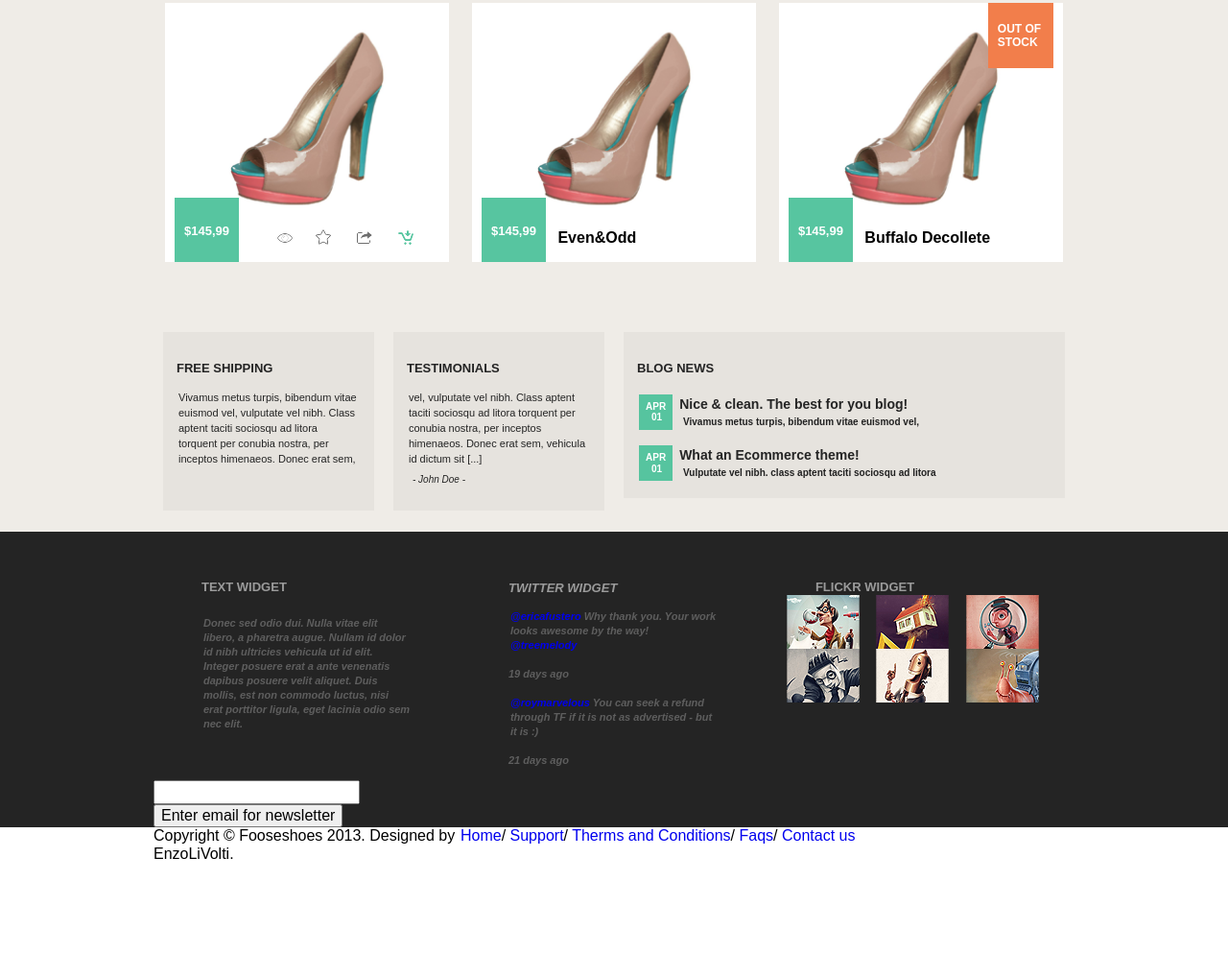
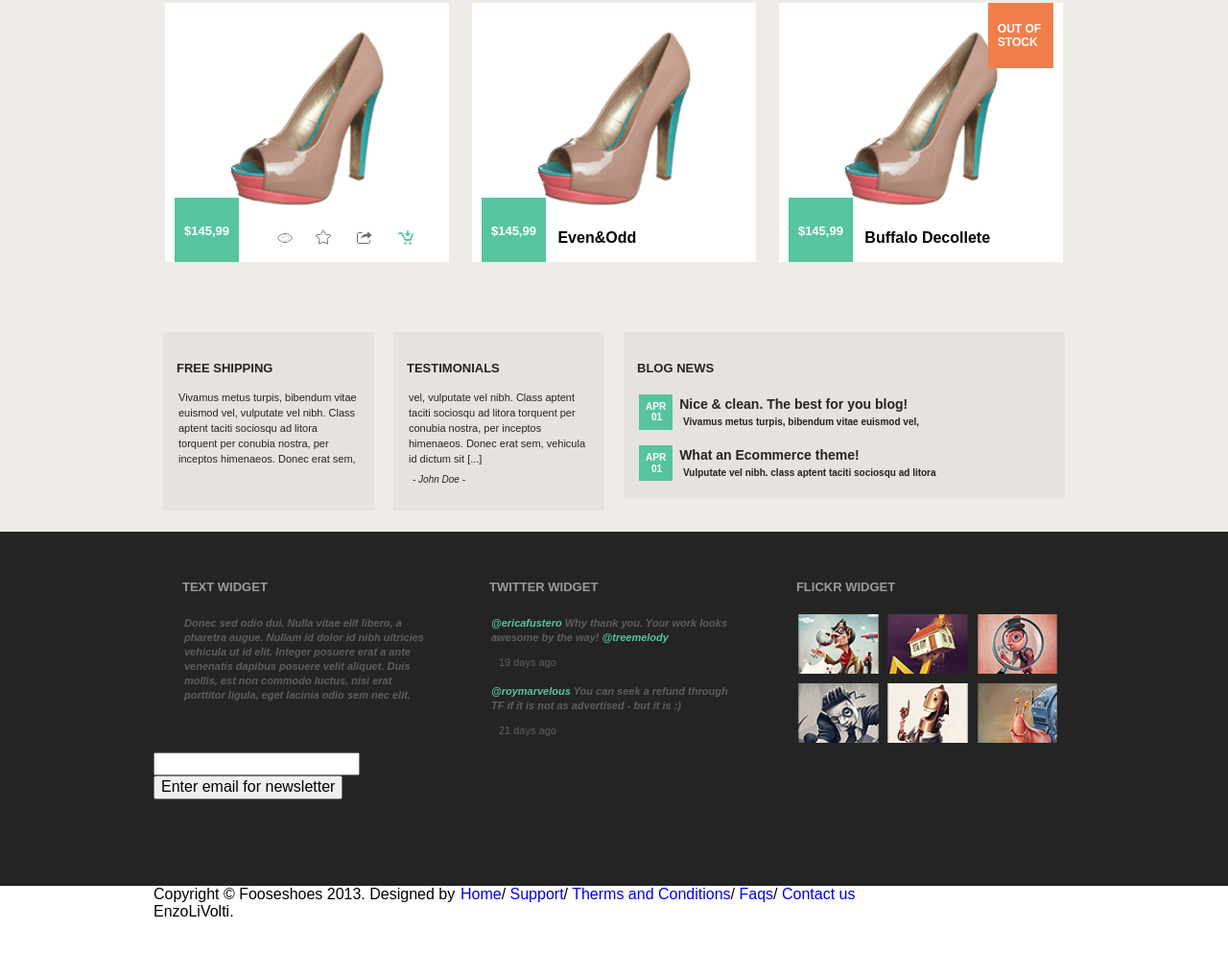
Before and after one commit to santeycode/shop-template, a website: page public/index.html in a window 1280 px wide. Shown: the part 1335-2328 px from the top of the page at 96% size. Drawn offline with nearby package versions, Linux system fonts and the light colour scheme; files that its build step writes are made by us from their sources.

Commit message:
bottom-pane

```diff
--- a/less/_bottom_pane.less
+++ b/less/_bottom_pane.less
@@ -1,43 +1,45 @@
 .bottom-pane {
     background: #242424;
+    padding-bottom: 90px;
     .bottom-pane-item {
         font-size: 0;
         padding: 20px;
         .bottom-pane-title {
-            padding: 31px 0 0 30px;
+            padding: 31px 0 0 10px;
             font-size: 13px;
             text-transform: uppercase;
             color: #9B9B9B;
             font-weight: bold;
         }
         .bottom-pane-text {
-            padding: 22px 32px;
+            padding: 22px 12px;
             line-height: 15px;
             font-size: 11px;
             font-weight: bold;
             font-style: italic;
             color: #5E5E5E;
         }
-        .bottom-pane-item-twit {
-            padding-top: 7px;
-            line-height: 0.1em;
+        .bottom-pane-twit-text {
+            padding: 22px 12px 18px;
+            line-height: 15px;
             font-size: 11px;
             font-weight: bold;
             font-style: italic;
             color: #5E5E5E;
+            a {
+                color: #57C5A0;
+            }
         }
-        .bottom-pane-date {
-            padding-left: 30px;
+        .bottom-pane-twit-date {
+            padding: 0 20px;
+            line-height: 0.1em;
             font-size: 11px;
             color: #5E5E5E;
-            & a {
-                color: #57C5A0;
-            }
-            .bottom-pane-img img {
-            }
+        }
+        img {
+            width: 90%;
+            padding-left: 8px;
+            margin: 20px 4px -10px;
         }
     }
 }
-/*
- a
-border-bottom: 1px solid;*/
--- a/public/index.html
+++ b/public/index.html
@@ -294,16 +294,16 @@
                             <div class="bottom-pane-title">
                                 Twitter Widget
                             </div>
-                            <div class="bottom-pane-text">
+                            <div class="bottom-pane-twit-text">
                                 <a href="#">@ericafustero</a> Why thank you. Your work looks awesome by the way! <a href="#">@treemelody</a>
                             </div>
-                            <div class="bottom-pane-date">
+                            <div class="bottom-pane-twit-date">
                                 19 days ago
                             </div>
-                            <div class="bottom-pane-text">
+                            <div class="bottom-pane-twit-text">
                                 <a href="#">@roymarvelous</a> You can seek a refund through TF if it is not as advertised - but it is :)
                             </div>
-                            <div class="bottom-pane-date">
+                            <div class="bottom-pane-twit-date">
                                 21 days ago
                             </div>
                         </div>
```
